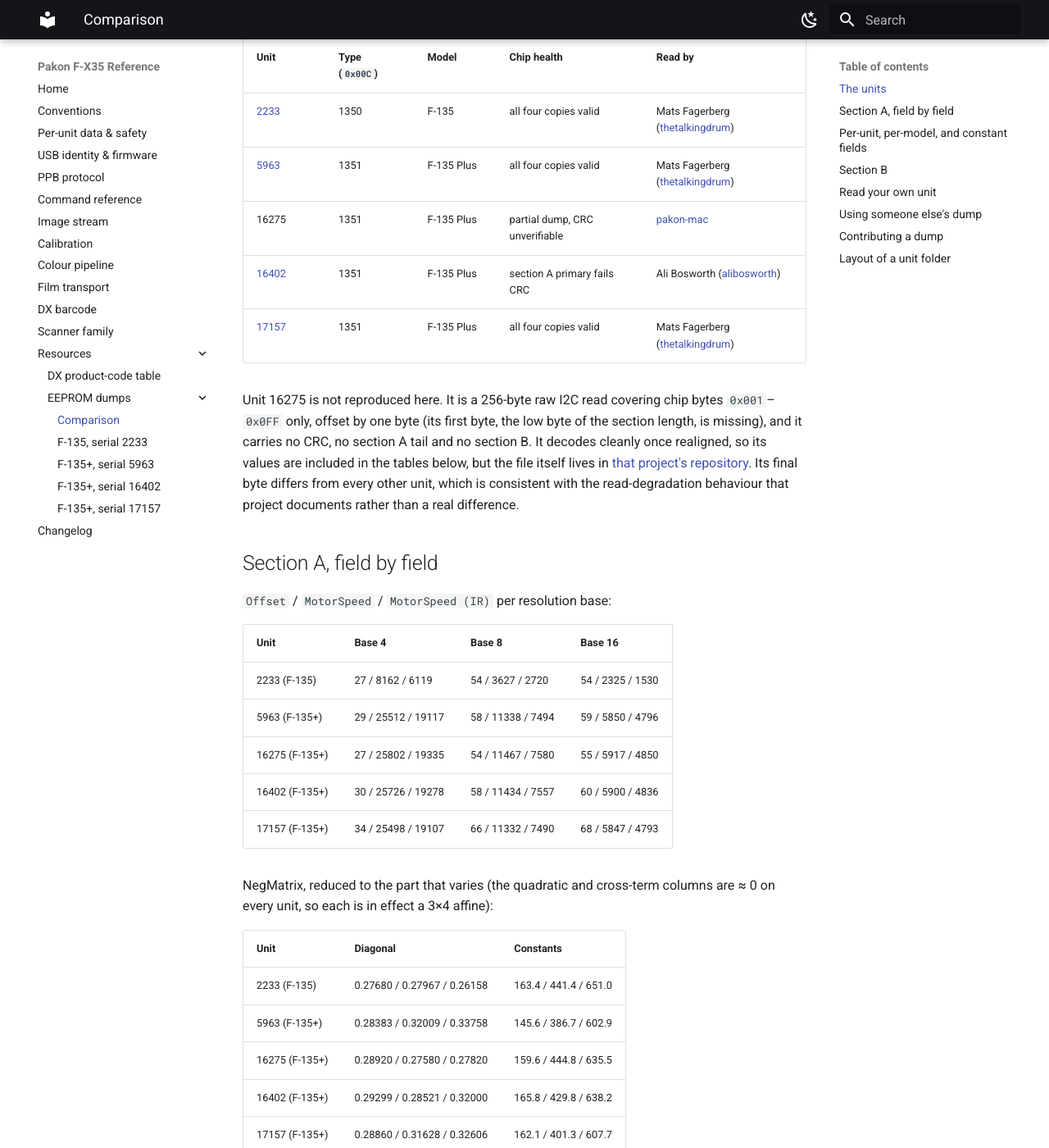
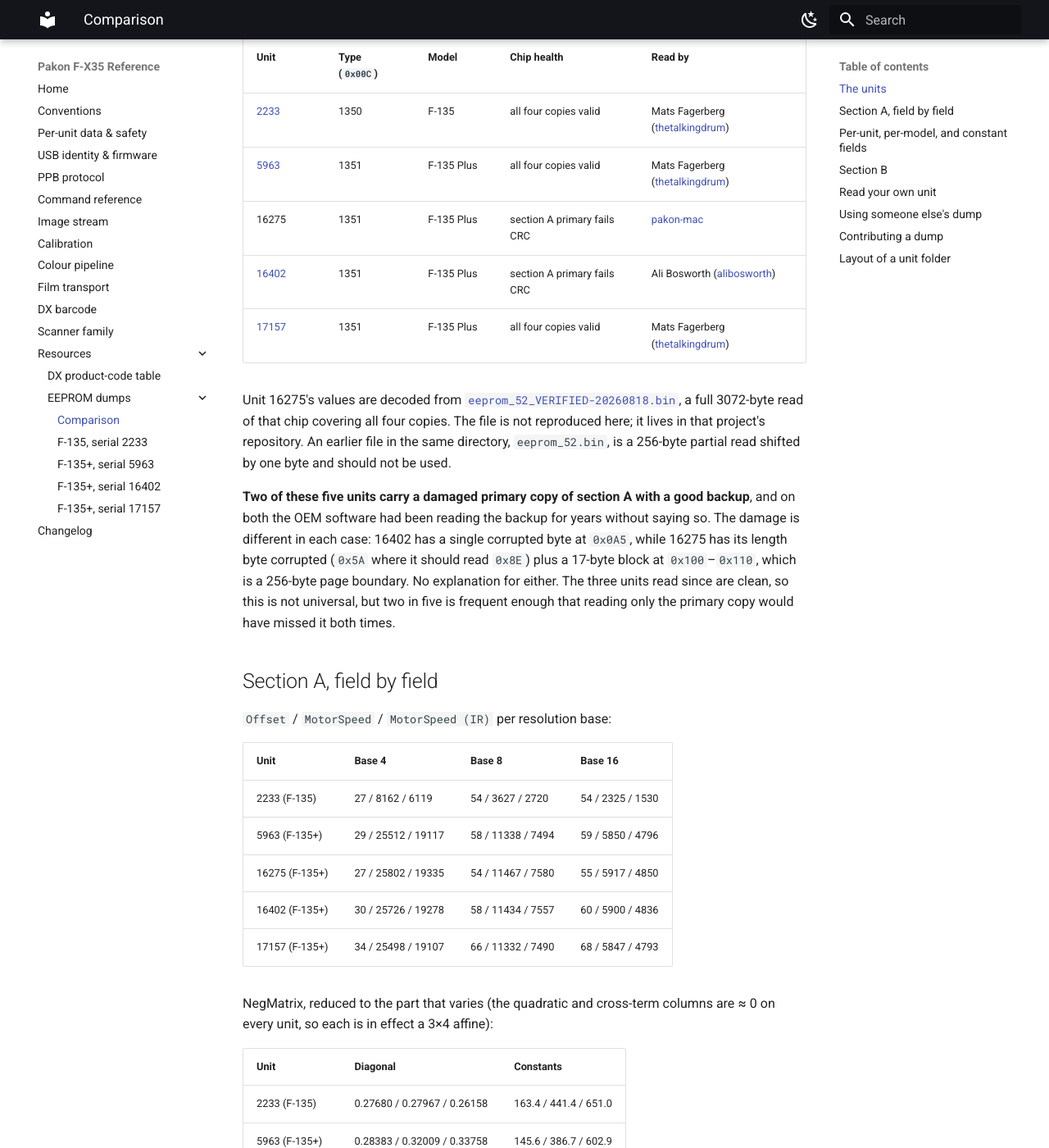
Before and after one commit to alibosworth/pakon-reference, an MkDocs documentation site: the page built from docs/resources/eeprom/index.md, in a window 1280 px wide and 1400 px high, scrolled down 419 px. Shown: the whole window at 82% size. Built offline with MkDocs 1.6.1 and Material for MkDocs 9.7.7, drawn with Linux system fonts in a browser that asks for light colours; some of the changed text lies outside the part shown.

Commit message:
EEPROM dumps: 16275 has a damaged primary too, from its verified full read
Correction. The page described unit 16275 as a partial dump with no
verifiable CRC, decoded from pakon-mac's eeprom_52.bin. That file is
superseded: the same project published eeprom_52_VERIFIED-20260818.bin at
cd23ee5, a full 3072-byte read covering all four copies, and the earlier
file is a 256-byte partial shifted by one byte.

Decoding the verified file shows 16275's section A primary fails its CRC
while the backup validates, so two of the five units read carry a damaged
primary with a good backup, not one. The damage differs: 16402 has a
single byte at 0x0A5, 16275 has a corrupted length byte plus a 17-byte
block at 0x100-0x110, a 256-byte page boundary. On both, the OEM software
had been reading the backup silently for years. The three units read since
are clean, so it is not universal, but reading only the primary would have
missed it both times.

Also corrected: 16275's NegMatrix diagonal carried more precision than the
old truncated dump supported, and the "final byte differs, consistent with
read degradation" note was wrong. That byte is inside the block the chip
has actually stored damaged.

Section B is now identical across four F-135 Plus units, and PosMatrix
across all five.

```diff
--- a/docs/resources/eeprom/index.md
+++ b/docs/resources/eeprom/index.md
@@ -18,19 +18,26 @@ on the [per-unit data and safety](../../per-unit-data-and-safety.md) page.
 |---|---|---|---|---|
 | [2233](F135-2233/index.md) | 1350 | F-135 | all four copies valid | Mats Fagerberg ([thetalkingdrum](https://github.com/thetalkingdrum)) |
 | [5963](F135plus-5963/index.md) | 1351 | F-135 Plus | all four copies valid | Mats Fagerberg ([thetalkingdrum](https://github.com/thetalkingdrum)) |
-| 16275 | 1351 | F-135 Plus | partial dump, CRC unverifiable | [pakon-mac](https://github.com/gazzdingo/pakon-mac) |
+| 16275 | 1351 | F-135 Plus | section A primary fails CRC | [pakon-mac](https://github.com/gazzdingo/pakon-mac) |
 | [16402](F135plus-16402/index.md) | 1351 | F-135 Plus | section A primary fails CRC | Ali Bosworth ([alibosworth](https://github.com/alibosworth)) |
 | [17157](F135plus-17157/index.md) | 1351 | F-135 Plus | all four copies valid | Mats Fagerberg ([thetalkingdrum](https://github.com/thetalkingdrum)) |
 
-Unit 16275 is not reproduced here. It is a 256-byte raw I2C read covering
-chip bytes `0x001`–`0x0FF` only, offset by one byte (its first byte, the low
-byte of the section length, is missing), and it carries no CRC, no section A
-tail and no section B. It decodes cleanly once realigned, so its values are
-included in the tables below, but the file itself lives in
-[that project's repository](https://github.com/gazzdingo/pakon-mac). Its
-final byte differs from every other unit, which is consistent with the
-read-degradation behaviour that project documents rather than a real
-difference.
+Unit 16275's values are decoded from
+[`eeprom_52_VERIFIED-20260818.bin`](https://github.com/gazzdingo/pakon-mac/blob/cd23ee5/backups/eeprom-i2c/eeprom_52_VERIFIED-20260818.bin),
+a full 3072-byte read of that chip covering all four copies. The file is not
+reproduced here; it lives in that project's repository. An earlier file in
+the same directory, `eeprom_52.bin`, is a 256-byte partial read shifted by
+one byte and should not be used.
+
+**Two of these five units carry a damaged primary copy of section A with a
+good backup**, and on both the OEM software had been reading the backup for
+years without saying so. The damage is different in each case: 16402 has a
+single corrupted byte at `0x0A5`, while 16275 has its length byte corrupted
+(`0x5A` where it should read `0x8E`) plus a 17-byte block at
+`0x100`–`0x110`, which is a 256-byte page boundary. No explanation for
+either. The three units read since are clean, so this is not universal, but
+two in five is frequent enough that reading only the primary copy would have
+missed it both times.
 
 ## Section A, field by field
 
@@ -51,7 +58,7 @@ columns are ≈ 0 on every unit, so each is in effect a 3×4 affine):
 |---|---|---|
 | 2233 (F-135) | 0.27680 / 0.27967 / 0.26158 | 163.4 / 441.4 / 651.0 |
 | 5963 (F-135+) | 0.28383 / 0.32009 / 0.33758 | 145.6 / 386.7 / 602.9 |
-| 16275 (F-135+) | 0.28920 / 0.27580 / 0.27820 | 159.6 / 444.8 / 635.5 |
+| 16275 (F-135+) | 0.28920 / 0.27583 / 0.27824 | 159.6 / 444.8 / 635.5 |
 | 16402 (F-135+) | 0.29299 / 0.28521 / 0.32000 | 165.8 / 429.8 / 638.2 |
 | 17157 (F-135+) | 0.28860 / 0.31628 / 0.32606 | 162.1 / 401.3 / 607.7 |
 
@@ -73,7 +80,7 @@ another: identical on all three Plus units (0.749 / 0.661 / 0.820 at bases
 suggests these ratios are design constants rather than measurements.
 
 **Constant across everything read.** PosMatrix, the plain 0.25 diagonal,
-bit-identical on all four complete dumps and across both models, so a
+bit-identical on all five units and across both models, so a
 shared constant and not a factory measurement. The revision word at `0x008`,
 400 everywhere.
 The 120-byte tail at `0x116`–`0x18D`, zero on every complete dump.
@@ -81,7 +88,7 @@ The 120-byte tail at `0x116`–`0x18D`, zero on every complete dump.
 ## Section B
 
 Twelve motor-adjust words and a trailing `u32`. It is **identical on all
-three F-135 Plus units** (CRC `0x873e6ed3`, words alternating 1000 / 1008)
+four F-135 Plus units** (CRC `0x873e6ed3`, words alternating 1000 / 1008)
 and differs on the one base F-135 read in exactly one payload byte: the
 third word is `0x03F0` where the Plus has `0x03E8`, giving CRC
 `0x2a582d50`.
@@ -102,11 +109,11 @@ procedure it follows, the two vendor requests involved, the command-line
 alternatives, and the reasons to read both copies are on the
 [per-unit data and safety](../../per-unit-data-and-safety.md) page.
 
-Do it while your scanner works. A chip fault is silent: unit
-[16402](F135plus-16402/index.md) has a corrupted primary copy of section A
-that the OEM engine has been quietly routing around for years, and nothing
-in the software ever said so. The only way to know is to read both copies
-and check the CRCs yourself.
+Do it while your scanner works. A chip fault is silent, and two of the five
+units here are carrying one: the OEM engine has been quietly routing around
+a bad primary copy for years on both, and nothing in the software ever said
+so. The only way to know is to read both copies and check the CRCs
+yourself.
 
 ## Using someone else's dump
 
```
Also changed, not shown: docs/CHANGELOG.md (+5 -2 lines), docs/calibration.md (+3 -3 lines), docs/resources/eeprom/F135-2233/index.md (+1 -1 lines), docs/resources/eeprom/F135plus-16402/index.md (+7 -1 lines).
